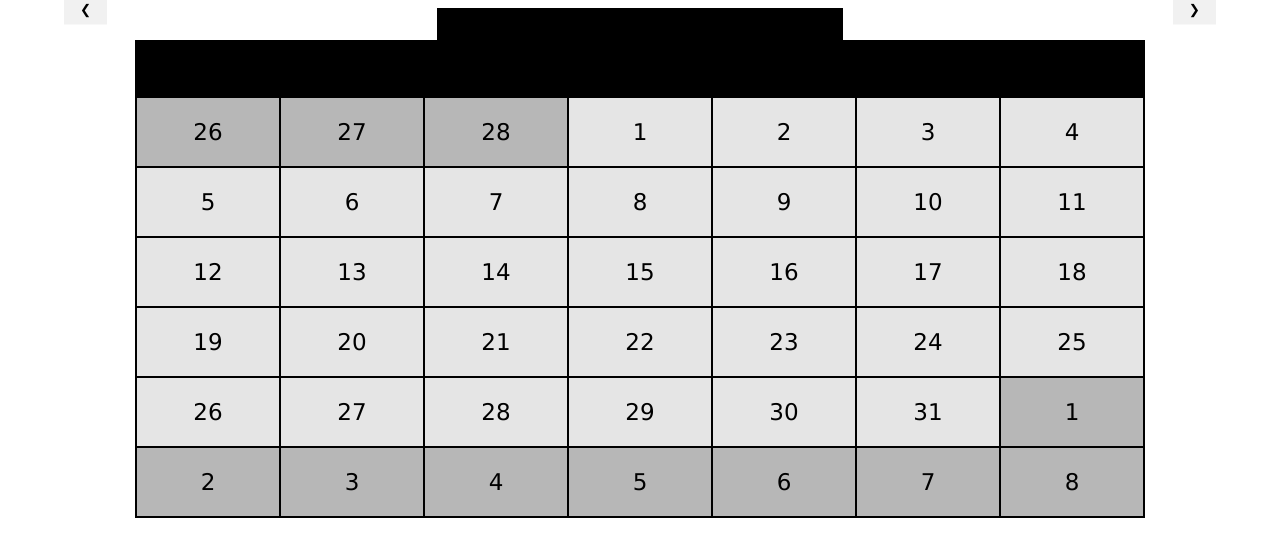
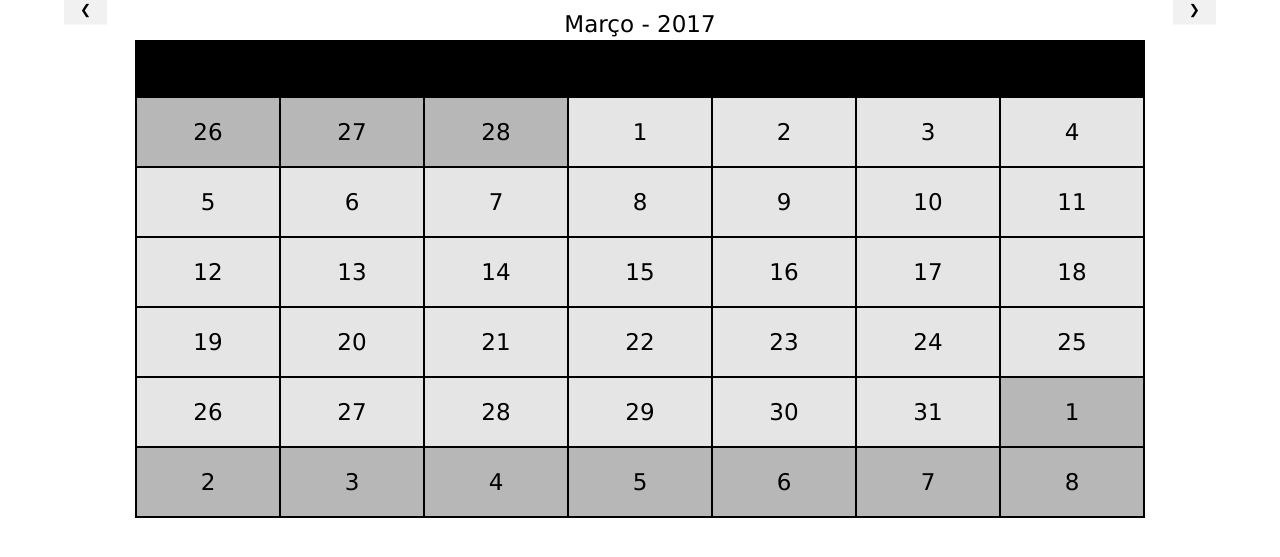
Before and after one commit to TreinoeDieta/Website, a Jekyll site: the page calendario/index.html, which Jekyll copies as it is, in a window 1280 px wide. Shown: the top 557 px of the page. Built offline with Jekyll 4.4.1, drawn with Linux system fonts in a browser that asks for light colours.

Commit message:
Update index.html

```diff
--- a/calendario/index.html
+++ b/calendario/index.html
@@ -28,13 +28,14 @@ table, th, td {
 }
     .mes {
     width: 400px;
+    background-color: #fff;
 }
 </style>
 </head>
 <body>
 <div class="w3-content w3-display-container">
 <div class="mySlides">
-<table align="center">
+<table align="center" class="mes">
   <tr>
     <td class="mes">Março - 2017</td>
   </tr>
```
